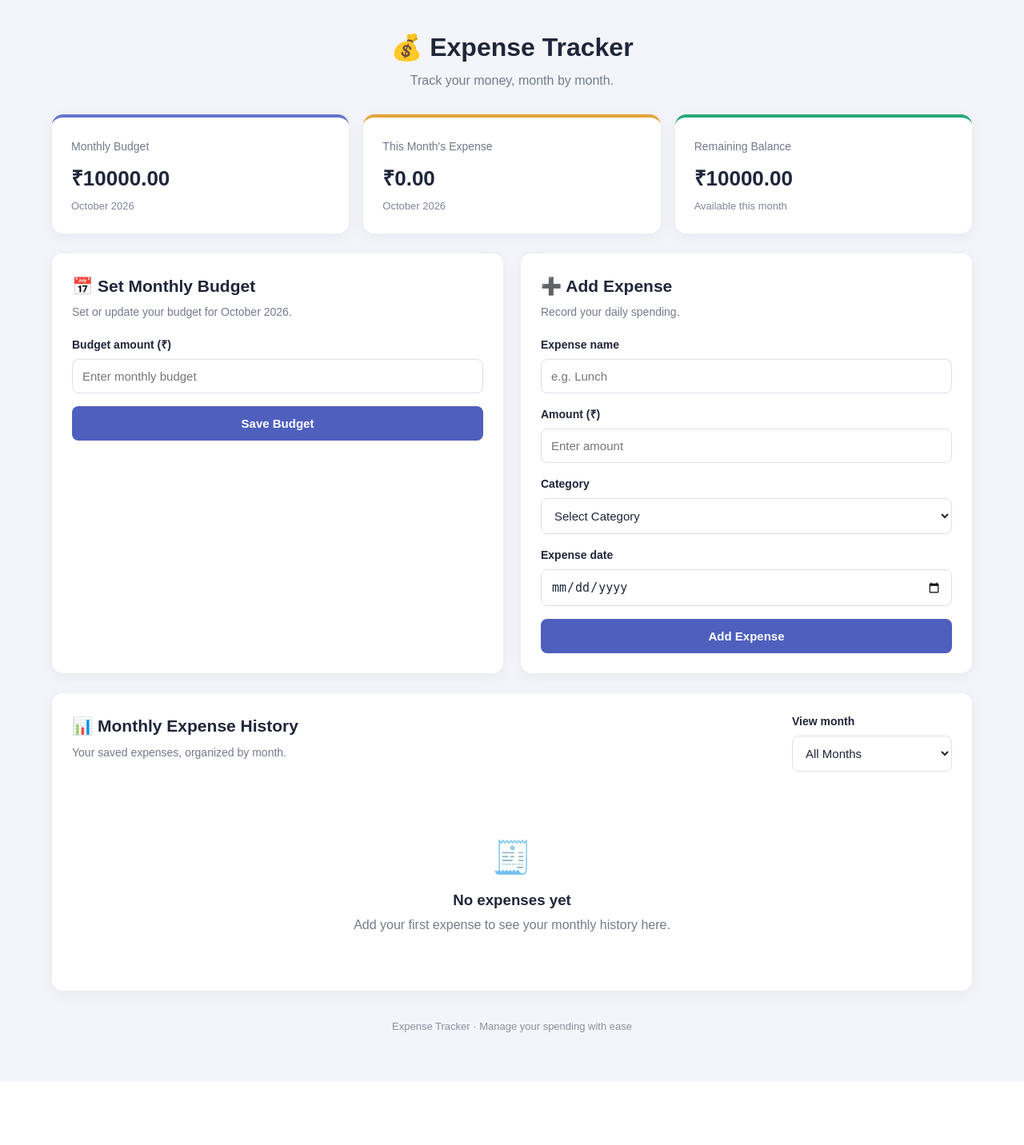
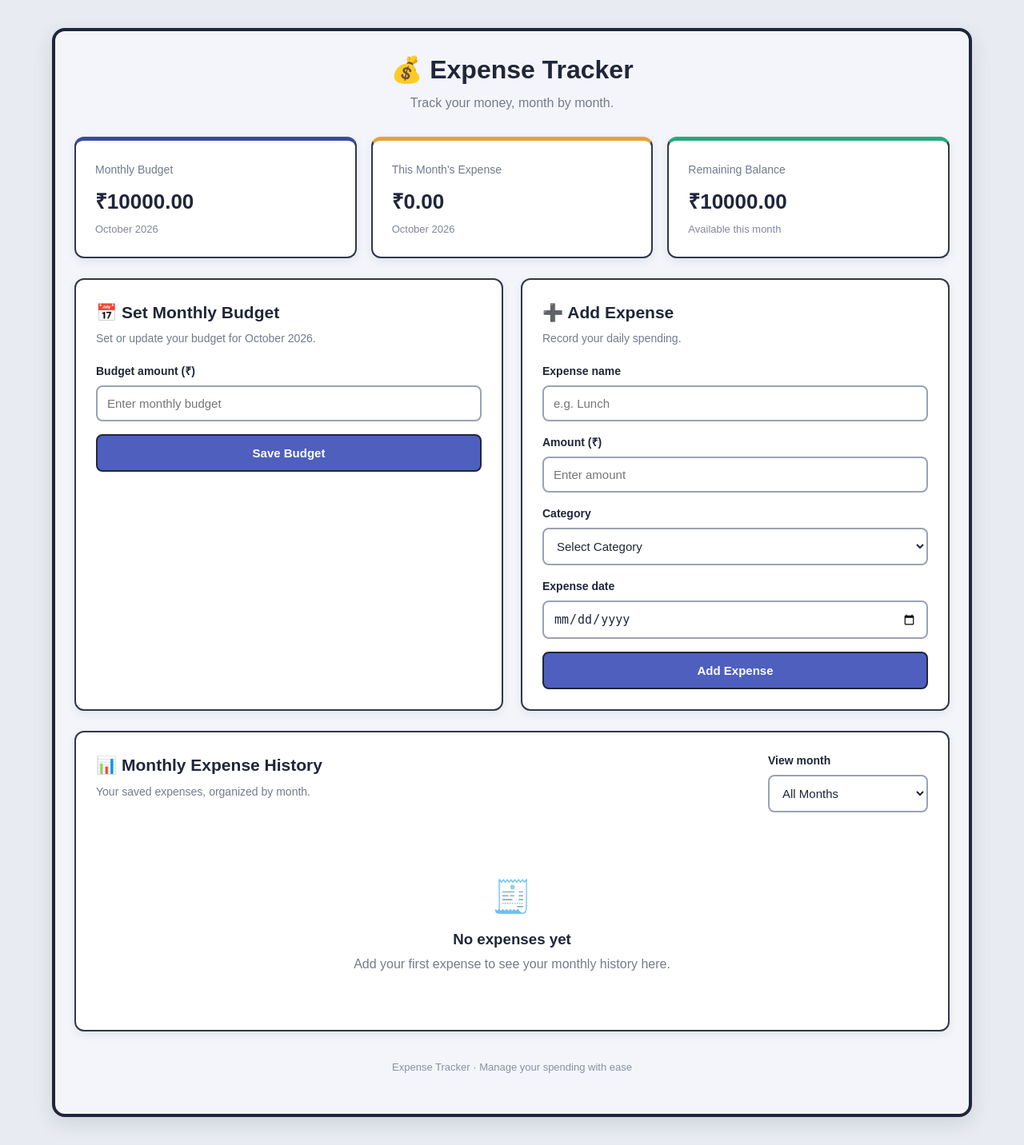
Before and after one commit to bhav1219/expense-tracker, a Flask app: page / in a window 1280 px wide. Shown: the whole page at 80% size. Before the commit the page ends 1291 px from the top, so only its background shows below. Run offline with Flask 3, Linux system fonts and the light colour scheme; data that the repository does not hold is empty.

Commit message:
Update page borders

```diff
--- a/static/style.css
+++ b/static/style.css
@@ -7,7 +7,7 @@
 
 body {
     font-family: Arial, sans-serif;
-    background: #f3f5fa;
+    background: #e8ebf2;
     color: #20263a;
     line-height: 1.5;
 }
@@ -16,6 +16,11 @@ body {
     width: 92%;
     max-width: 1150px;
     margin: 35px auto;
+    padding: 24px;
+    border: 4px solid #20263a;
+    border-radius: 16px;
+    background: #f3f5fa;
+    box-shadow: 0 8px 25px rgba(25, 35, 60, 0.12);
 }
 
 .page-header {
@@ -43,9 +48,10 @@ body {
 .card {
     background: white;
     padding: 24px;
-    border-radius: 14px;
-    box-shadow: 0 4px 18px rgba(25, 35, 60, 0.06);
-    border-top: 4px solid #6574cd;
+    border: 2px solid #30384d;
+    border-top: 5px solid #39499f;
+    border-radius: 12px;
+    box-shadow: 0 4px 12px rgba(25, 35, 60, 0.08);
 }
 
 .expense-card {
@@ -82,8 +88,9 @@ body {
 .panel {
     background: white;
     padding: 25px;
-    border-radius: 14px;
-    box-shadow: 0 4px 18px rgba(25, 35, 60, 0.06);
+    border: 2px solid #30384d;
+    border-radius: 12px;
+    box-shadow: 0 4px 12px rgba(25, 35, 60, 0.08);
     margin-bottom: 25px;
     min-width: 0;
 }
@@ -115,7 +122,7 @@ select {
     width: 100%;
     padding: 12px;
     margin-bottom: 16px;
-    border: 1px solid #dce0e9;
+    border: 2px solid #9aa2b5;
     border-radius: 8px;
     background: white;
     color: #20263a;
@@ -125,13 +132,13 @@ select {
 input:focus,
 select:focus {
     outline: 2px solid #c5ccff;
-    border-color: #6574cd;
+    border-color: #39499f;
 }
 
 button {
     width: 100%;
     padding: 13px;
-    border: none;
+    border: 2px solid #20263a;
     border-radius: 8px;
     background: #4e5fbe;
     color: white;
@@ -167,7 +174,7 @@ button:hover {
 }
 
 .month-card {
-    border: 1px solid #e5e8f0;
+    border: 2px solid #30384d;
     border-radius: 12px;
     margin-bottom: 22px;
     overflow: hidden;
@@ -181,7 +188,7 @@ button:hover {
     gap: 15px;
     padding: 20px;
     background: #f5f6ff;
-    border-bottom: 1px solid #e5e8f0;
+    border-bottom: 2px solid #30384d;
 }
 
 .month-heading h3 {
@@ -220,7 +227,7 @@ table {
 th,
 td {
     padding: 14px 16px;
-    border-bottom: 1px solid #edf0f5;
+    border-bottom: 1px solid #dce0e9;
     white-space: nowrap;
 }
 
@@ -291,6 +298,8 @@ footer {
     .container {
         width: 94%;
         margin: 22px auto;
+        padding: 14px;
+        border-width: 3px;
     }
 
     .page-header h1 {
```
